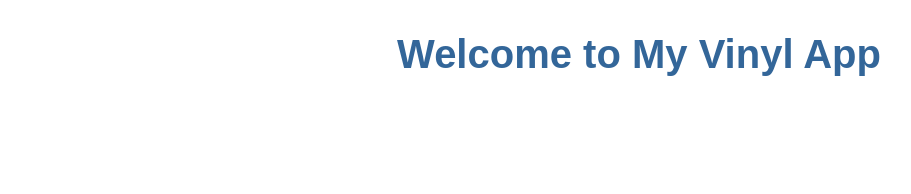
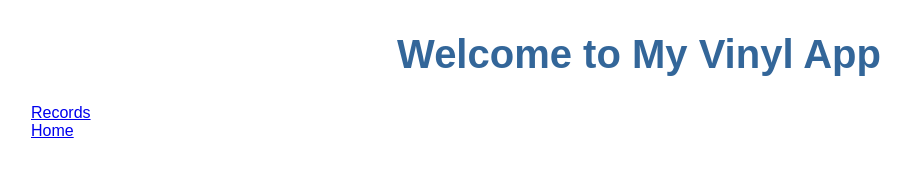
Before and after one commit to syngfaa/myvinylapp, an Angular app: page / in a window 1280 px wide. Shown: the top 194 px of the page, without its empty margins (1-912 px from the left). Built offline with nearby package versions, Linux system fonts and the light colour scheme.

Commit message:
Update app.component.html
Add nav link to /records and Home

```diff
--- a/src/app/app.component.html
+++ b/src/app/app.component.html
@@ -4,5 +4,11 @@
     Welcome to {{ title }}
   </h1>
 </div>
+<nav>
+  <a routerLink="/records">Records</a>
+</nav>
+<nav>
+  <a routerLink="./">Home</a>
+</nav>
 <app-messages></app-messages>
 <router-outlet></router-outlet>
```
